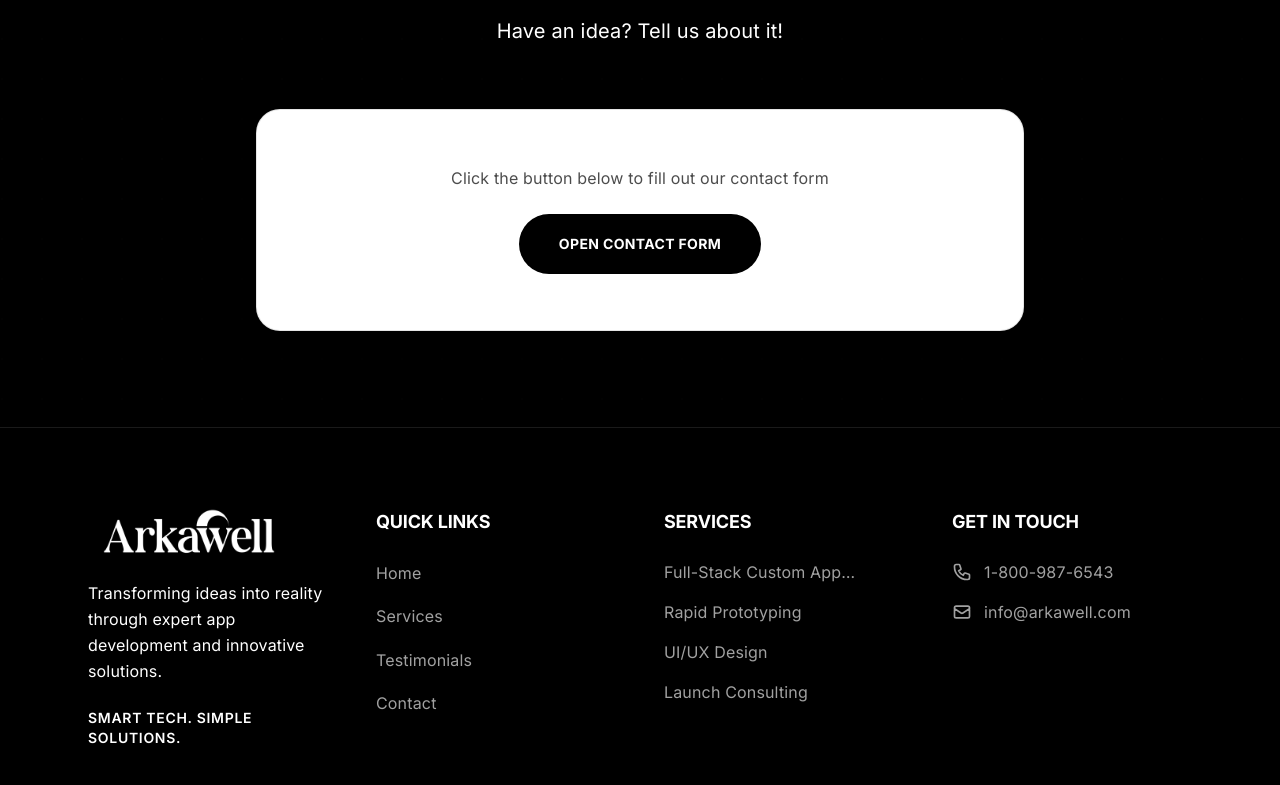
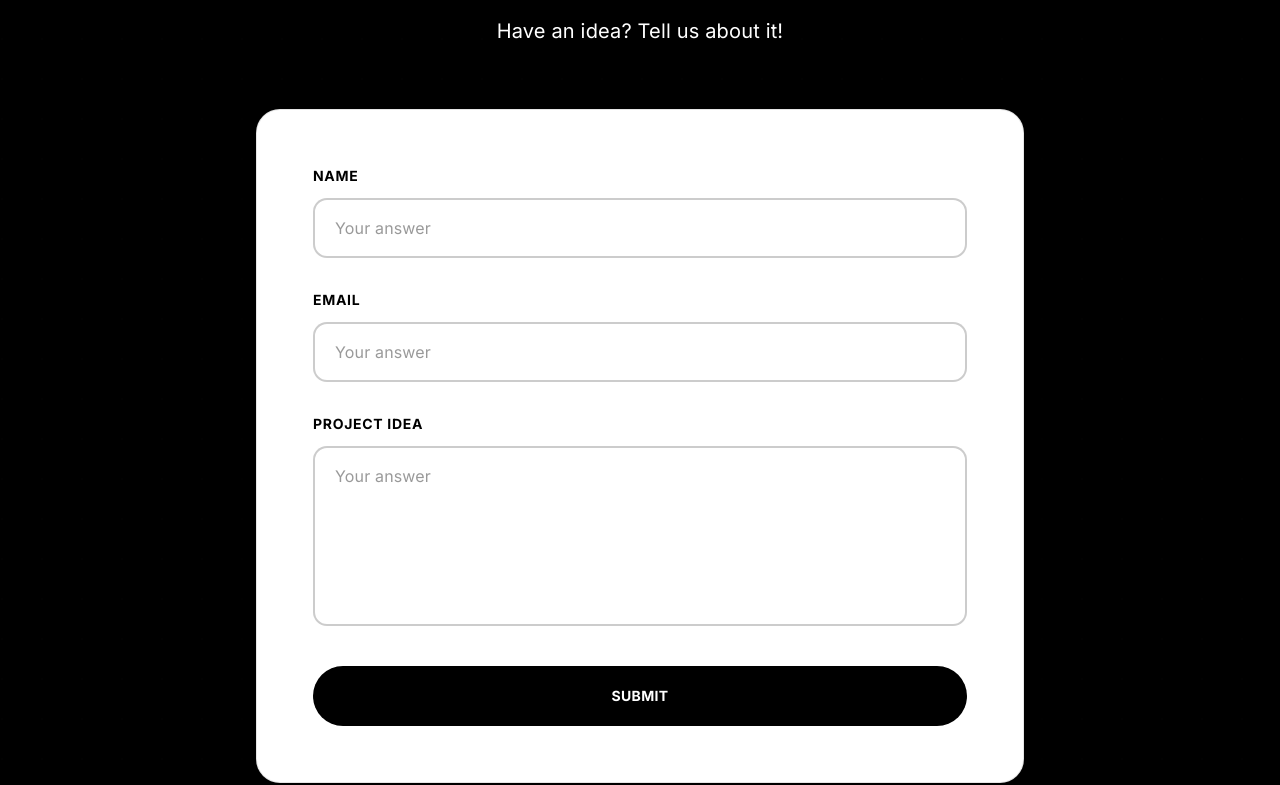
Before and after one commit to kbreddiee/Arkawell, a Next.js app: page / in a window 1280 px wide. Shown: the part 2858-3643 px from the top of the page. Built offline with nearby package versions, Linux system fonts and the light colour scheme; no server answers.

Commit message:
Fix Google Forms integration with correct entry IDs and fbzx token

```diff
--- a/next.config.ts
+++ b/next.config.ts
@@ -1,13 +1,18 @@
 import type { NextConfig } from "next";
+
+const isProduction = process.env.NODE_ENV === 'production';
 
 const nextConfig: NextConfig = {
   reactCompiler: true,
-  output: 'export', // Enable static export for GitHub Pages
+  // Only enable static export in production (for GitHub Pages)
+  // This prevents Turbopack errors in dev mode
+  ...(isProduction && { output: 'export' }),
   images: {
     unoptimized: true, // Required for static export
   },
-  // Base path for GitHub Pages (repository name)
-  basePath: '/Arkawell',
+  // Base path for GitHub Pages (only in production builds)
+  // In dev mode, basePath is empty so localhost works correctly
+  basePath: isProduction ? '/Arkawell' : '',
   trailingSlash: true,
 };
 
--- a/src/app/page.tsx
+++ b/src/app/page.tsx
@@ -190,6 +190,16 @@ const Card = ({
 // Main Home Component
 export default function Home() {
   const [activeApp, setActiveApp] = useState(0)
+  const [formState, setFormState] = useState<{
+    loading: boolean;
+    success: boolean;
+    error: string | null;
+  }>({
+    loading: false,
+    success: false,
+    error: null,
+  });
+  const formRef = useRef<HTMLFormElement>(null);
 
   const apps = [
     { name: "Analytics Dashboard" },
@@ -397,26 +407,143 @@ export default function Home() {
                 </p>
               </motion.div>
 
-              <motion.div
+              <motion.form
+                ref={formRef}
                 variants={fadeUp}
                 className="bg-white rounded-2xl sm:rounded-3xl p-6 sm:p-10 md:p-14 shadow-2xl border border-black/10"
+                onSubmit={(e) => {
+                  e.preventDefault();
+                  setFormState({ loading: true, success: false, error: null });
+
+                  // Get values directly from form elements
+                  const form = e.currentTarget;
+                  const nameInput = form.querySelector('[name="entry.1437158386"]') as HTMLInputElement;
+                  const emailInput = form.querySelector('[name="entry.1039381460"]') as HTMLInputElement;
+                  const projectInput = form.querySelector('[name="entry.27566977"]') as HTMLTextAreaElement;
+
+                  const name = nameInput?.value?.trim() || '';
+                  const email = emailInput?.value?.trim() || '';
+                  const project = projectInput?.value?.trim() || '';
+
+                  if (!name || !email || !project) {
+                    setFormState({
+                      loading: false,
+                      success: false,
+                      error: 'Please fill in all fields.',
+                    });
+                    return;
+                  }
+
+                  // Create a temporary form element and submit it
+                  const tempForm = document.createElement('form');
+                  tempForm.method = 'POST';
+                  tempForm.action = 'https://docs.google.com/forms/u/0/d/e/1FAIpQLSeIydgsTT1lczXV_GkuIZxAQ12wgeykAZkhWOARA6Pp0vOf6Q/formResponse';
+                  tempForm.target = '_blank';
+                  tempForm.style.display = 'none';
+
+                  // Helper to add hidden input
+                  const addInput = (name: string, value: string) => {
+                    const input = document.createElement('input');
+                    input.type = 'hidden';
+                    input.name = name;
+                    input.value = value;
+                    tempForm.appendChild(input);
+                  };
+
+                  // Get current timestamp
+                  const timestamp = Date.now();
+
+                  // Add all form fields with CORRECT entry IDs
+                  addInput('entry.1437158386', name);
+                  addInput('entry.1039381460', email);
+                  addInput('entry.27566977', project);
+                  addInput('fvv', '1');
+                  addInput('partialResponse', '[null,null,"-8133584164002413601"]');
+                  addInput('pageHistory', '0');
+                  addInput('fbzx', '-8133584164002413601');
+                  addInput('submissionTimestamp', timestamp.toString());
+
+                  // Append to body and submit
+                  document.body.appendChild(tempForm);
+                  tempForm.submit();
+                  document.body.removeChild(tempForm);
+
+                  // Show success and reset
+                  setFormState({ loading: false, success: true, error: null });
+                  formRef.current?.reset();
+
+                  setTimeout(() => {
+                    setFormState({ loading: false, success: false, error: null });
+                  }, 5000);
+                }}
               >
+
                 <div className="grid gap-6 sm:gap-8">
-                  <div className="text-center">
-                    <p className="text-sm sm:text-base text-black/70 mb-6">
-                      Click the button below to fill out our contact form
-                    </p>
-                    <a
-                      href={process.env.NEXT_PUBLIC_GOOGLE_FORM_URL || '#'}
-                      target="_blank"
-                      rel="noopener noreferrer"
-                      className="inline-flex items-center justify-center rounded-full bg-black text-white px-8 sm:px-10 py-4 sm:py-5 text-sm font-bold uppercase tracking-wide hover:bg-black/90 transition-colors touch-manipulation"
-                    >
-                      Open Contact Form
-                    </a>
+                  {formState.success && (
+                    <div className="rounded-xl bg-green-50 border-2 border-green-200 p-4 text-green-800 text-sm">
+                      ✓ Thank you! Your response has been submitted successfully.
+                    </div>
+                  )}
+                  {formState.error && (
+                    <div className="rounded-xl bg-red-50 border-2 border-red-200 p-4 text-red-800 text-sm">
+                      ✗ {formState.error}
+                    </div>
+                  )}
+
+                  {/* Name Field */}
+                  <div className="grid gap-3">
+                    <label htmlFor="entry_1437158386" className="text-xs sm:text-sm font-bold uppercase tracking-wider text-black">
+                      Name
+                    </label>
+                    <input
+                      id="entry_1437158386"
+                      name="entry.1437158386"
+                      type="text"
+                      required
+                      placeholder="Your answer"
+                      className="rounded-xl border-2 border-black/20 bg-white px-4 sm:px-5 py-3 sm:py-4 text-sm sm:text-base text-black placeholder:text-black/40 focus:border-black focus:outline-none focus:ring-2 focus:ring-black/20 transition-all"
+                    />
                   </div>
+
+                  {/* Email Field */}
+                  <div className="grid gap-3">
+                    <label htmlFor="entry_1039381460" className="text-xs sm:text-sm font-bold uppercase tracking-wider text-black">
+                      Email
+                    </label>
+                    <input
+                      id="entry_1039381460"
+                      name="entry.1039381460"
+                      type="email"
+                      required
+                      placeholder="Your answer"
+                      className="rounded-xl border-2 border-black/20 bg-white px-4 sm:px-5 py-3 sm:py-4 text-sm sm:text-base text-black placeholder:text-black/40 focus:border-black focus:outline-none focus:ring-2 focus:ring-black/20 transition-all"
+                    />
+                  </div>
+
+                  {/* Project Idea Field */}
+                  <div className="grid gap-3">
+                    <label htmlFor="entry_27566977" className="text-xs sm:text-sm font-bold uppercase tracking-wider text-black">
+                      Project Idea
+                    </label>
+                    <textarea
+                      id="entry_27566977"
+                      name="entry.27566977"
+                      rows={6}
+                      required
+                      placeholder="Your answer"
+                      className="rounded-xl border-2 border-black/20 bg-white px-4 sm:px-5 py-3 sm:py-4 text-sm sm:text-base text-black placeholder:text-black/40 focus:border-black focus:outline-none focus:ring-2 focus:ring-black/20 resize-none transition-all"
+                    />
+                  </div>
+
+                  {/* Submit Button */}
+                  <button
+                    type="submit"
+                    className="mt-2 inline-flex items-center justify-center rounded-full bg-black text-white px-8 sm:px-10 py-4 sm:py-5 text-sm font-bold uppercase tracking-wide hover:bg-black/90 transition-colors touch-manipulation"
+                  >
+                    Submit
+                  </button>
                 </div>
-              </motion.div>
+              </motion.form>
             </motion.div>
           </div>
         </section>
```
